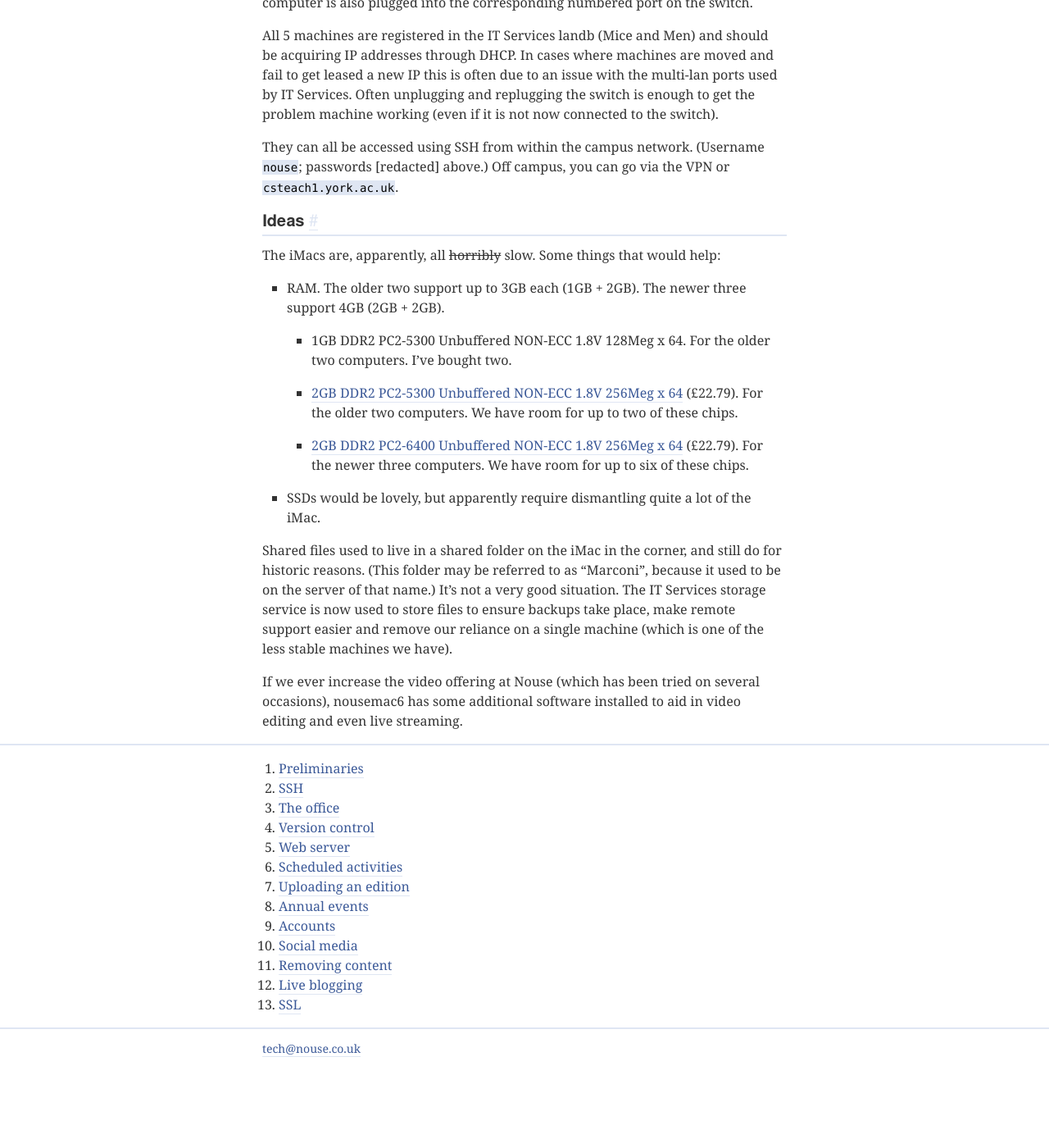
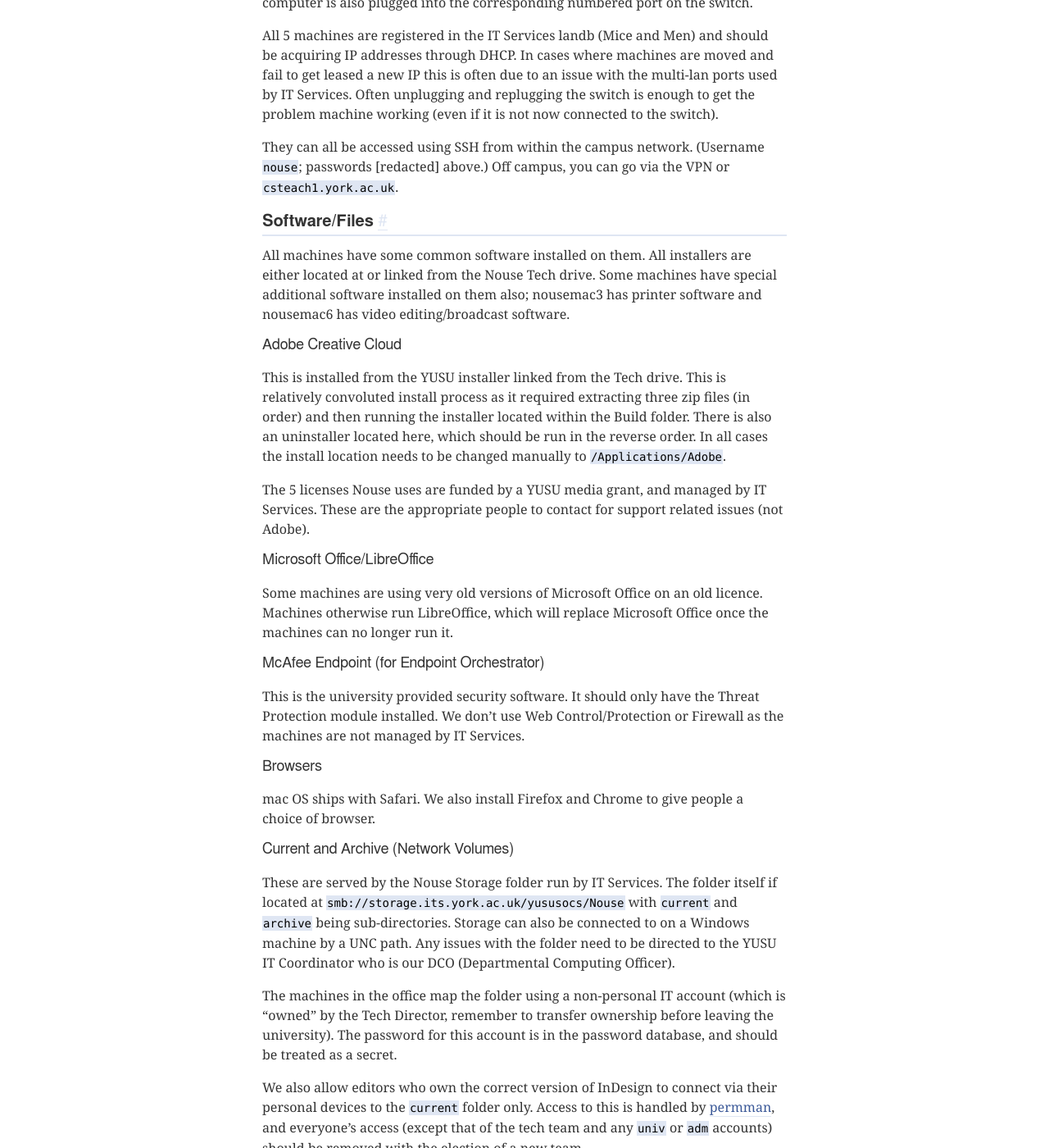
Before and after one commit to yorknouse/docs, a Jekyll site: the page built from pages/03-office.md, in a window 1280 px wide and 1400 px high, scrolled down 1151 px. Shown: the whole window at 82% size. Built offline with Jekyll 4.4.1, drawn with Linux system fonts in a browser that asks for light colours; before the commit the page ends 2454 px from its top, so only the background shows below that; some of the changed text lies outside the part shown.

Commit message:
Update Office instructions

```diff
--- a/pages/03-office.md
+++ b/pages/03-office.md
@@ -37,6 +37,48 @@ All 5 machines are registered in the IT Services landb (Mice and Men) and should
 
 They can all be accessed using SSH from within the campus network. (Username `nouse`; passwords [redacted] above.) Off campus, you can go via the VPN or `csteach1.york.ac.uk`.
 
+## Software/Files
+
+All machines have some common software installed on them.  All installers are either located at or linked from the Nouse Tech drive.  Some machines have special additional software installed on them also; nousemac3 has printer software and nousemac6 has video editing/broadcast software.
+
+### Adobe Creative Cloud
+
+This is installed from the YUSU installer linked from the Tech drive.  This is relatively convoluted install process as it required extracting three zip files (in order) and then running the installer located within the Build folder.  There is also an uninstaller located here, which should be run in the reverse order.  In all cases the install location needs to be changed manually to `/Applications/Adobe`.
+
+The 5 licenses Nouse uses are funded by a YUSU media grant, and managed by IT Services.  These are the appropriate people to contact for support related issues (not Adobe).
+
+### Microsoft Office/LibreOffice
+Some machines are using very old versions of Microsoft Office on an old licence.  Machines otherwise run LibreOffice, which will replace Microsoft Office once the machines can no longer run it.
+
+### McAfee Endpoint (for Endpoint Orchestrator)
+
+This is the university provided security software.  It should only have the Threat Protection module installed.  We don't use Web Control/Protection or Firewall as the machines are not managed by IT Services.
+
+### Browsers
+mac OS ships with Safari.  We also install Firefox and Chrome to give people a choice of browser.
+
+### Current and Archive (Network Volumes)
+
+These are served by the Nouse Storage folder run by IT Services.  The folder itself if located at `smb://storage.its.york.ac.uk/yususocs/Nouse` with `current` and `archive` being sub-directories.  Storage can also be connected to on a Windows machine by a UNC path.  Any issues with the folder need to be directed to the YUSU IT Coordinator who is our DCO (Departmental Computing Officer).
+
+The machines in the office map the folder using a non-personal IT account (which is "owned" by the Tech Director, remember to transfer ownership before leaving the university).  The password for this account is in the password database, and should be treated as a secret.
+
+We also allow editors who own the correct version of InDesign to connect via their personal devices to the `current` folder only.  Access to this is handled by [permman](http://permman.york.ac.uk), and everyone's access (except that of the tech team and any `univ` or `adm` accounts) should be removed with the election of a new team.
+
+## Building/Upgrading a machine
+
+1. Install the latest version of OS X or mac OS (The minimum version we can use is OS X Yosemite 10.10.5)
+2. Install any software updates from the App Store
+3. Install McAfee Endpoint (or whatever endpoint protection the university uses; it has been Sophos in the past)
+4. Restart the machine (McAfee say you don't have to, but you really should)
+5. Install Adobe Creative Cloud
+6. Open Adobe InDesign to make sure it is allocated a license
+7. Install LibreOffice
+8. Unmount the `tech` folder if it was used for installation
+9. Mount `current` and `archive` from Storage, place the account (both with and without a domain on the user account) in KeyChain, and add them as Login items
+10. Restart the machine and make sure the drives mount correctly
+11. Enable SSH and VNC to allow remote administration
+
 ## Ideas
 
 The iMacs are, apparently, all <del>horribly</del> slow. Some things that would help:
@@ -51,3 +93,5 @@ Shared files used to live in a shared folder on the iMac in the corner, and stil
 The IT Services storage service is now used to store files to ensure backups take place, make remote support easier and remove our reliance on a single machine (which is one of the less stable machines we have).
 
 If we ever increase the video offering at Nouse (which has been tried on several occasions), nousemac6 has some additional software installed to aid in video editing and even live streaming.
+
+Browsers are often accidentally left logged in to peoples accounts.  It may be worth installing some extensions which automatically clear cookies after a period of inactivity or on browser launch/exit.
```
